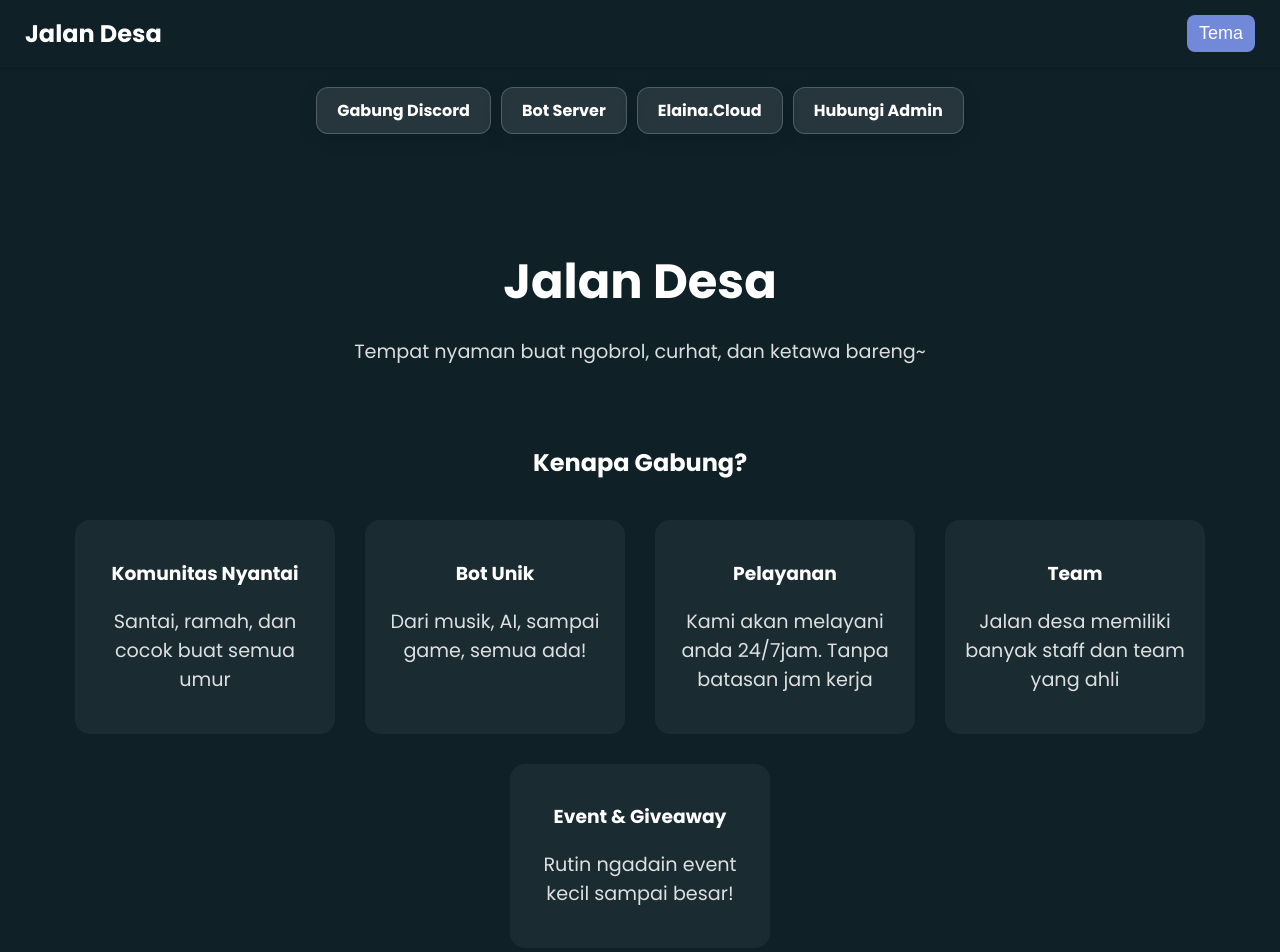
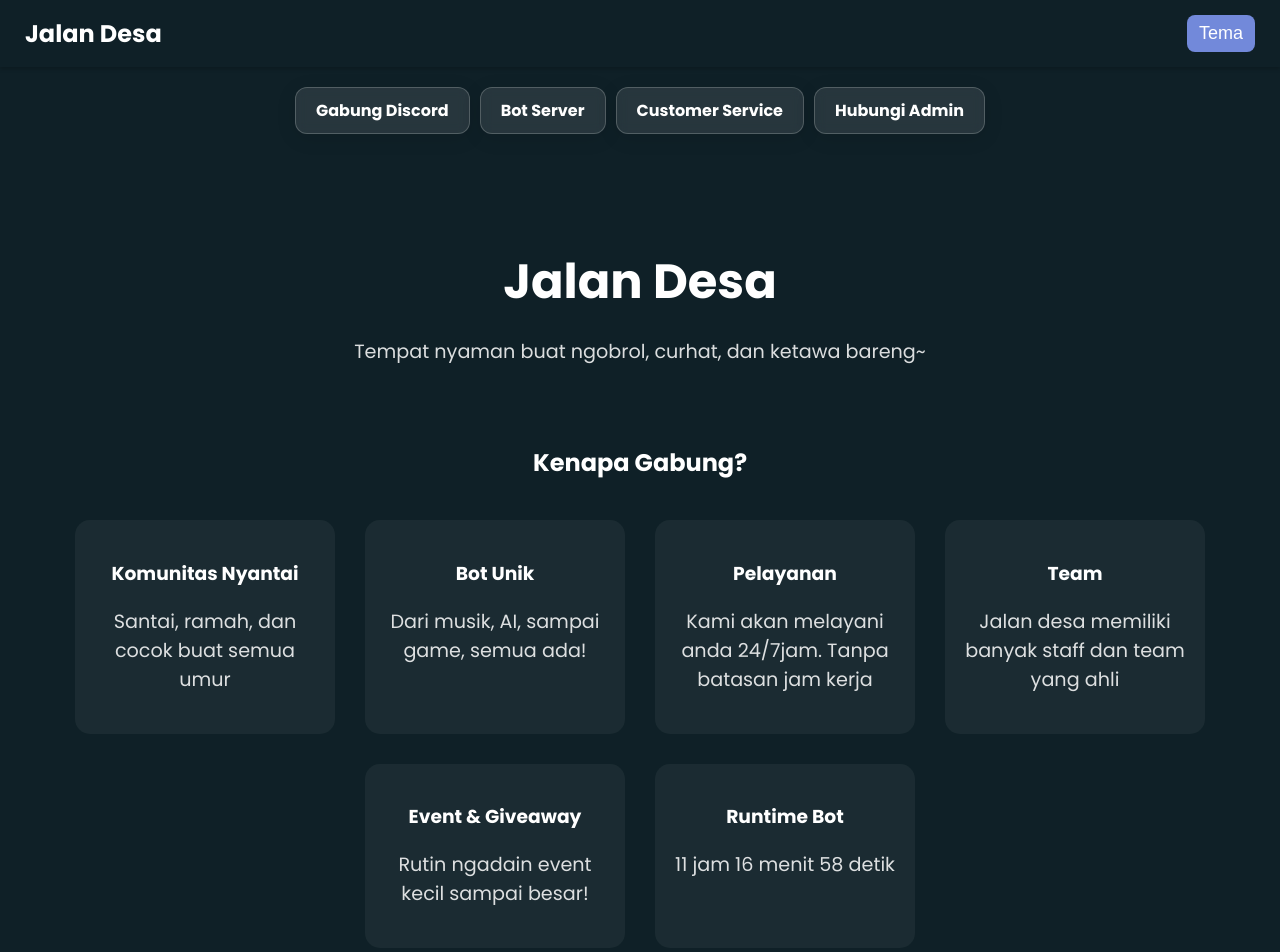
Before and after one commit to hazelnuttty/jalandesa, a plain HTML site: page index.html in a window 1280 px wide. Shown: the top 952 px of the page. Drawn offline with Linux system fonts and the light colour scheme.

Commit message:
index.html

```diff
--- a/index.html
+++ b/index.html
@@ -4,7 +4,7 @@
 <head>
   <meta charset="UTF-8" />
   <meta name="viewport" content="width=device-width, initial-scale=1.0"/>
-  <title>Jalan Desa - Komunitas Discord</title>
+  <title>Jalan Desa Cloud Server</title>
   <link rel="icon" href="https://files.catbox.moe/ltnmhd.png" type="image/png" />
   <link href="https://fonts.googleapis.com/css2?family=Poppins:wght@400;700&display=swap" rel="stylesheet"/>
   <style>
@@ -210,7 +210,7 @@
   <div class="menu" id="menu">
      <a href="https://discord.gg/rEhYZhnkV2" target="_blank">Gabung Discord</a>
      <a href="https://discord.com/oauth2/authorize?client_id=1350453522163826790&scope=bot%20applications.commands&permissions=0" target="_blank">Bot Server</a>
-     <a href="https://elainacloud.vercel.app/" target="_blank">Elaina.Cloud</a>
+     <a href="https://elainacloud.vercel.app/" target="_blank">Customer Service</a>
      <a href="https://wa.me/+6285183131924">Hubungi Admin</a>
   </div>
 
@@ -242,14 +242,38 @@
         <h3>Event & Giveaway</h3>
         <p>Rutin ngadain event kecil sampai besar!</p>
       </div>
-    </div>
+<div class="feature">
+  <h3>Runtime Bot</h3>
+  <p id="runtime-timer">Runtime: 0 detik</p>
+</div>
   </section>
-
 
   <footer>
     <p>&copy; 2025 Jalan Desa. All rights reserved.</p>
   </footer>
+<script>
+  // waktu deploy hardcoded (dalam UTC)
+  const deployTime = new Date("2025-05-29T03:00:00Z"); // WIB = UTC+7
 
+  function updateRuntime() {
+    const now = new Date();
+    const diff = Math.floor((now - deployTime) / 1000);
+
+    const hours = Math.floor(diff / 3600);
+    const minutes = Math.floor((diff % 3600) / 60);
+    const seconds = diff % 60;
+
+    const formatted =
+      (hours > 0 ? hours + " jam " : "") +
+      (minutes > 0 ? minutes + " menit " : "") +
+      seconds + " detik";
+
+    document.getElementById("runtime-timer").textContent = "" + formatted;
+  }
+
+  setInterval(updateRuntime, 1000);
+  updateRuntime();
+</script>
 <script>
   function toggleMenu() {
     const menu = document.getElementById('menu');
```
